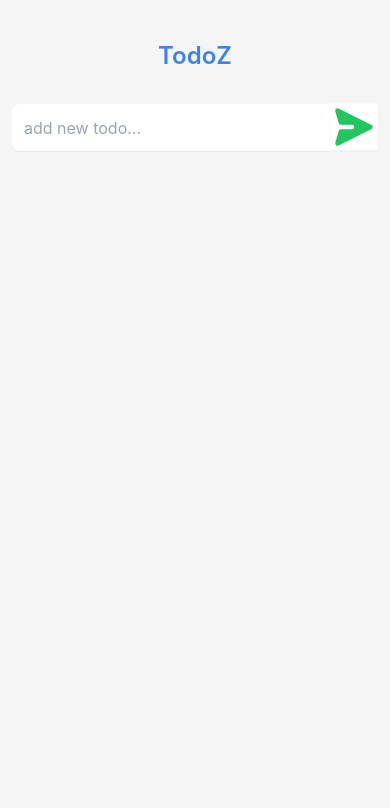
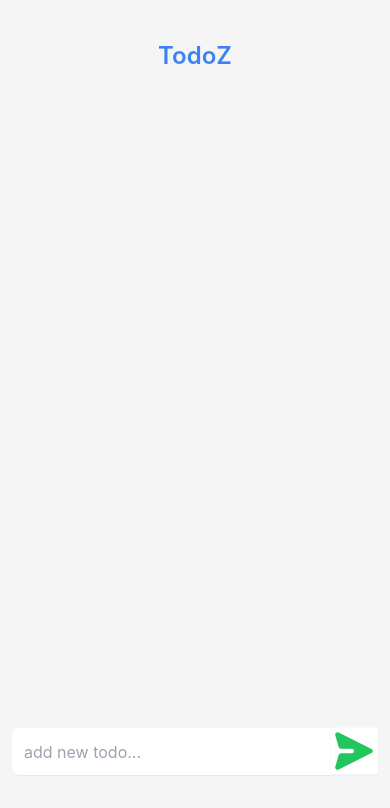
Before and after one commit to Cyber-Davinci/yourTodos, a React (Create React App) app: page / in a window 390 px wide. Shown: the top 808 px of the page. Built offline with nearby package versions, Linux system fonts and the light colour scheme; the HTML template or start-up script is replaced by a standard one.

Commit message:
responsive fixes

```diff
--- a/src/App.js
+++ b/src/App.js
@@ -41,16 +41,17 @@ function App() {
 
   return (
     <div className=" ">
-      <div className="mx-3  md:mx-14 md:mt-20 mt-10  h-auto min-h-full ">
+      <div className="mx-3  md:mx-14 md:mt-20 mt-10 h-auto ">
         <div className="text-center">
           <h2 className="text-2xl font-semibold text-blue-500">TodoZ</h2>
         </div>
-        <AddTodo addTodo={addTodo} />
         <Todos
           todos={todos}
           toggleComplete={toggleComplete}
           deleteTodo={deleteTodo}
         />
+        <AddTodo addTodo={addTodo} />
+
 
       </div>
     </div>
--- a/src/components/AddTodo.jsx
+++ b/src/components/AddTodo.jsx
@@ -25,7 +25,7 @@ function AddTodo({addTodo}) {
   }
 
   return (
-    <div className={`md:fixed md:bottom-36 md:left-0 md:right-0`}>
+    <div className={`md:fixed md:bottom-14 md:left-0 md:right-0`}>
         <form onSubmit={handleSubmit}>
           <div className='flex mx-auto justify-center mt-8'>
           <input className='border-b rounded-lg rounded-tr-none rounded-br-none pl-3 w-[400px] md:w-[600px] md:h-16 h-12 outline-none md:text-xl' type="text" placeholder='add new todo...'
--- a/src/components/Todos.jsx
+++ b/src/components/Todos.jsx
@@ -4,11 +4,13 @@ import TodoItem from './TodoItem'
 function Todos({todos, toggleComplete, deleteTodo}) {
 
   return (
-    <ul className=' h-[600px] flex flex-col md:justify-center md:items-center mt-6 pt-[150px] overflow-y-auto'>
+    <div className='flex justify-center  overflow-hidden'>
+    <ul className='mt-6 overflow-y-auto h-[600px] overflow-x-hidden'>
         { todos.map((todo,index)=> (
             <TodoItem todo={todo} key={index} toggleComplete={toggleComplete} deleteTodo={deleteTodo} />
         ))}
     </ul>
+    </div>
   )
 }
 
```
